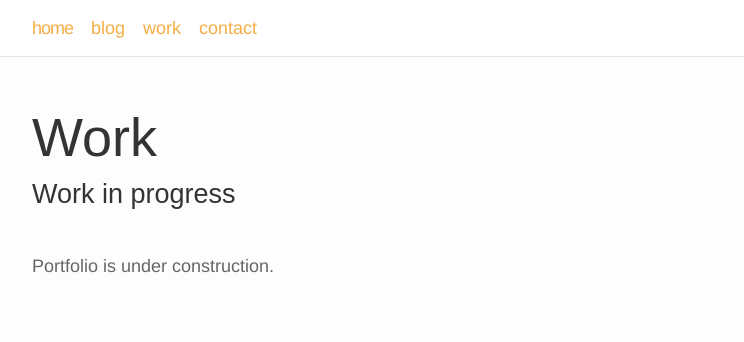
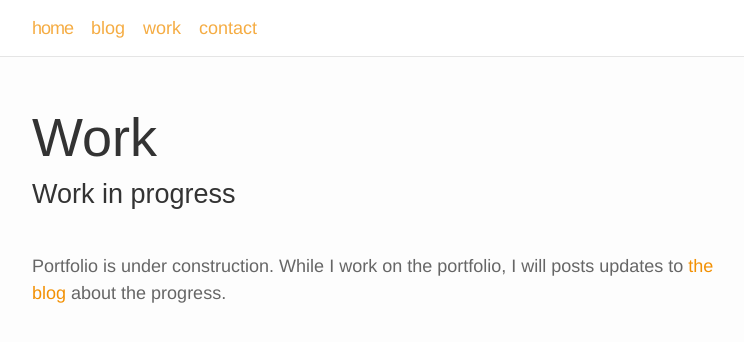
Before and after one commit to jooplaan/jooplaan.github.io, a Jekyll site: the page built from work.md, in a window 1280 px wide. Shown: the top 342 px of the page, without its empty margins (258-1002 px from the left). Built offline with Jekyll 4.4.1, drawn with Linux system fonts in a browser that asks for light colours.

Commit message:
Updated work page

```diff
--- a/work.md
+++ b/work.md
@@ -8,7 +8,7 @@ class: page-work
 ---
 
 
-Portfolio is under construction.
+Portfolio is under construction. While I work on the portfolio, I will posts updates to <a href="/blog/">the blog</a> about the progress.
 
 {% for project in site.portfolio %}
 
```
Also changed, not shown: 1 other file.
